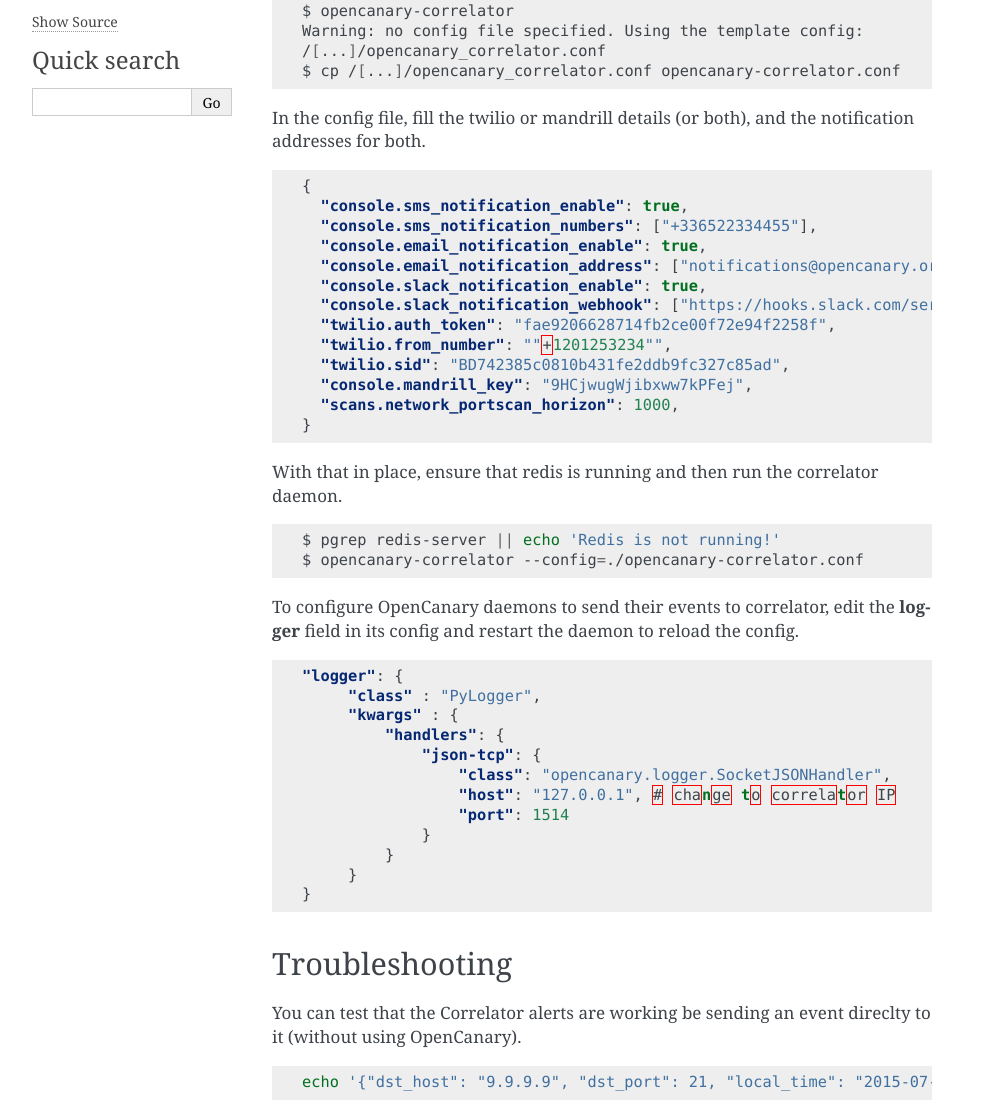
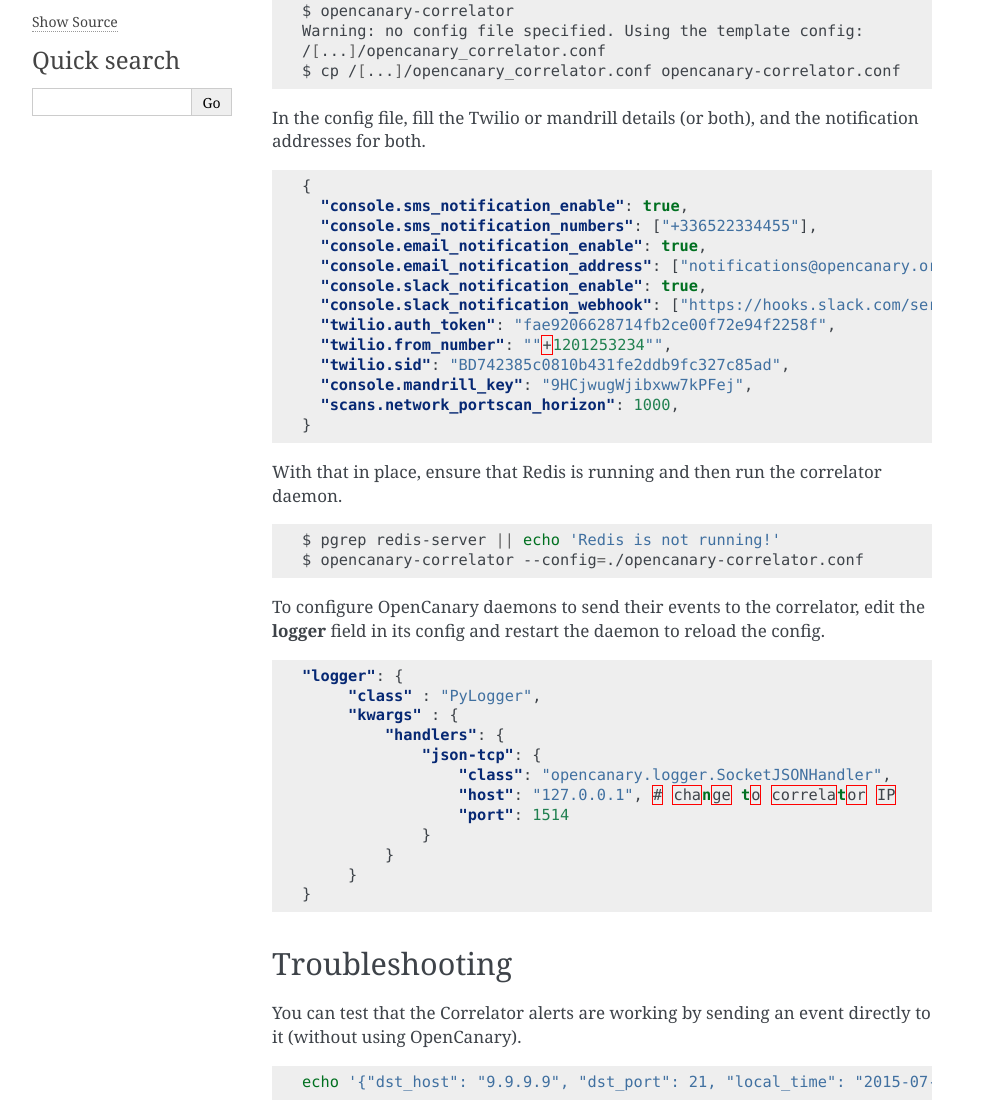
Before and after one commit to thinkst/opencanary, a Sphinx documentation site: the page built from docs/starting/correlator.rst, in a window 1280 px wide. Shown: the part 397-1509 px from the top of the page, without its empty margins (148-1141 px from the left). Built offline with Sphinx 7.4.7, drawn with Linux system fonts in a browser that asks for light colours.

Commit message:
Update correlator.rst

```diff
--- a/docs/starting/correlator.rst
+++ b/docs/starting/correlator.rst
@@ -22,7 +22,7 @@ The correlator runs with a default config, which we'll copy and edit to get star
    /[...]/opencanary_correlator.conf
    $ cp /[...]/opencanary_correlator.conf opencanary-correlator.conf
 
-In the config file, fill the twilio or mandrill details (or both), and the notification addresses for both.
+In the config file, fill the Twilio or mandrill details (or both), and the notification addresses for both.
 
 .. code-block:: json
 
@@ -40,14 +40,14 @@ In the config file, fill the twilio or mandrill details (or both), and the notif
      "scans.network_portscan_horizon": 1000,
    }
 
-With that in place, ensure that redis is running and then run the correlator daemon.
+With that in place, ensure that Redis is running and then run the correlator daemon.
 
 .. code-block:: sh
 
    $ pgrep redis-server || echo 'Redis is not running!'
    $ opencanary-correlator --config=./opencanary-correlator.conf
 
-To configure OpenCanary daemons to send their events to correlator, edit the **logger** field in its config and restart the daemon to reload the config.
+To configure OpenCanary daemons to send their events to the correlator, edit the **logger** field in its config and restart the daemon to reload the config.
 
 .. code-block:: json
 
@@ -68,7 +68,7 @@ To configure OpenCanary daemons to send their events to correlator, edit the **l
 Troubleshooting
 ---------------
 
-You can test that the Correlator alerts are working be sending an event direclty to it (without using OpenCanary).
+You can test that the Correlator alerts are working by sending an event directly to it (without using OpenCanary).
 
 .. code-block:: sh
 
```
